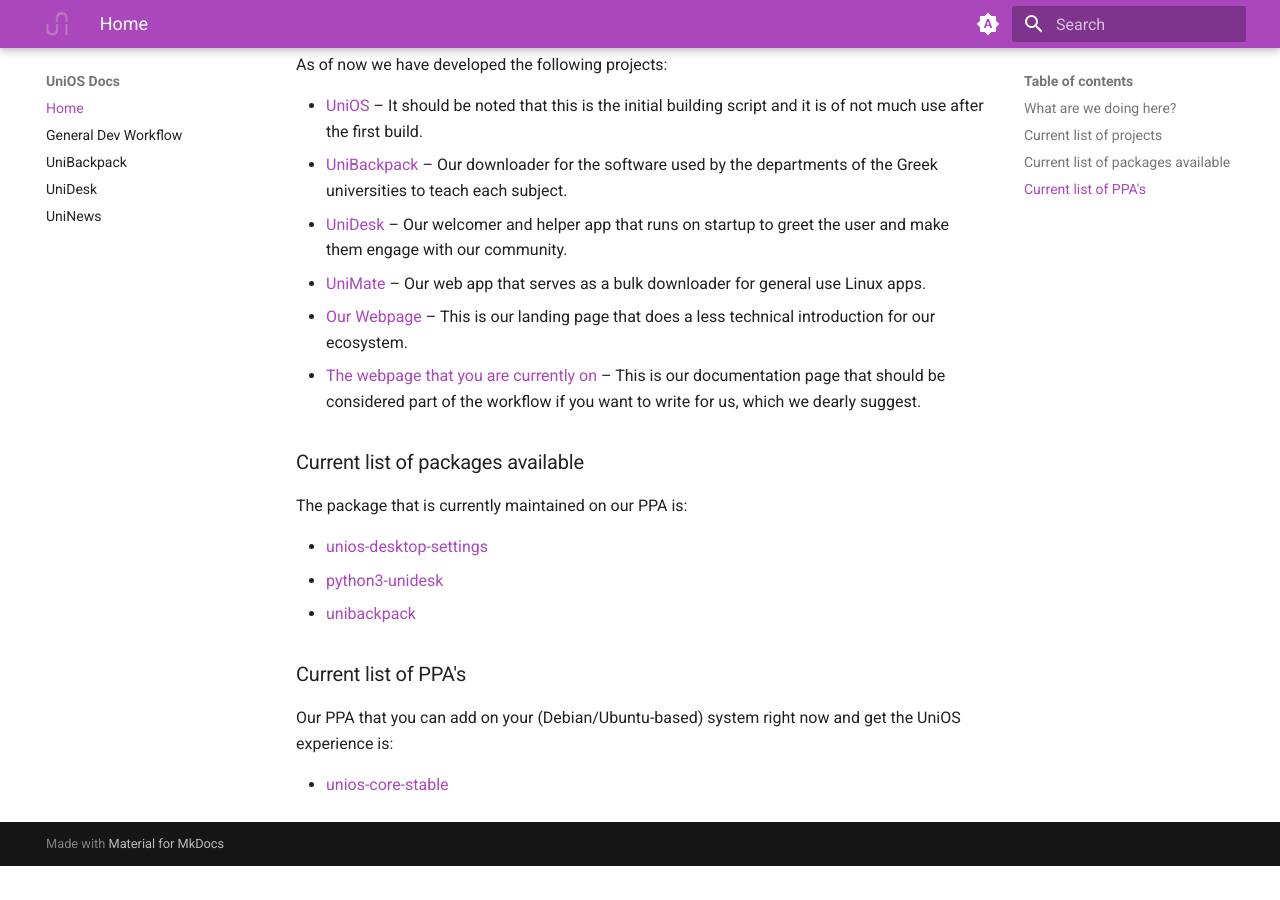
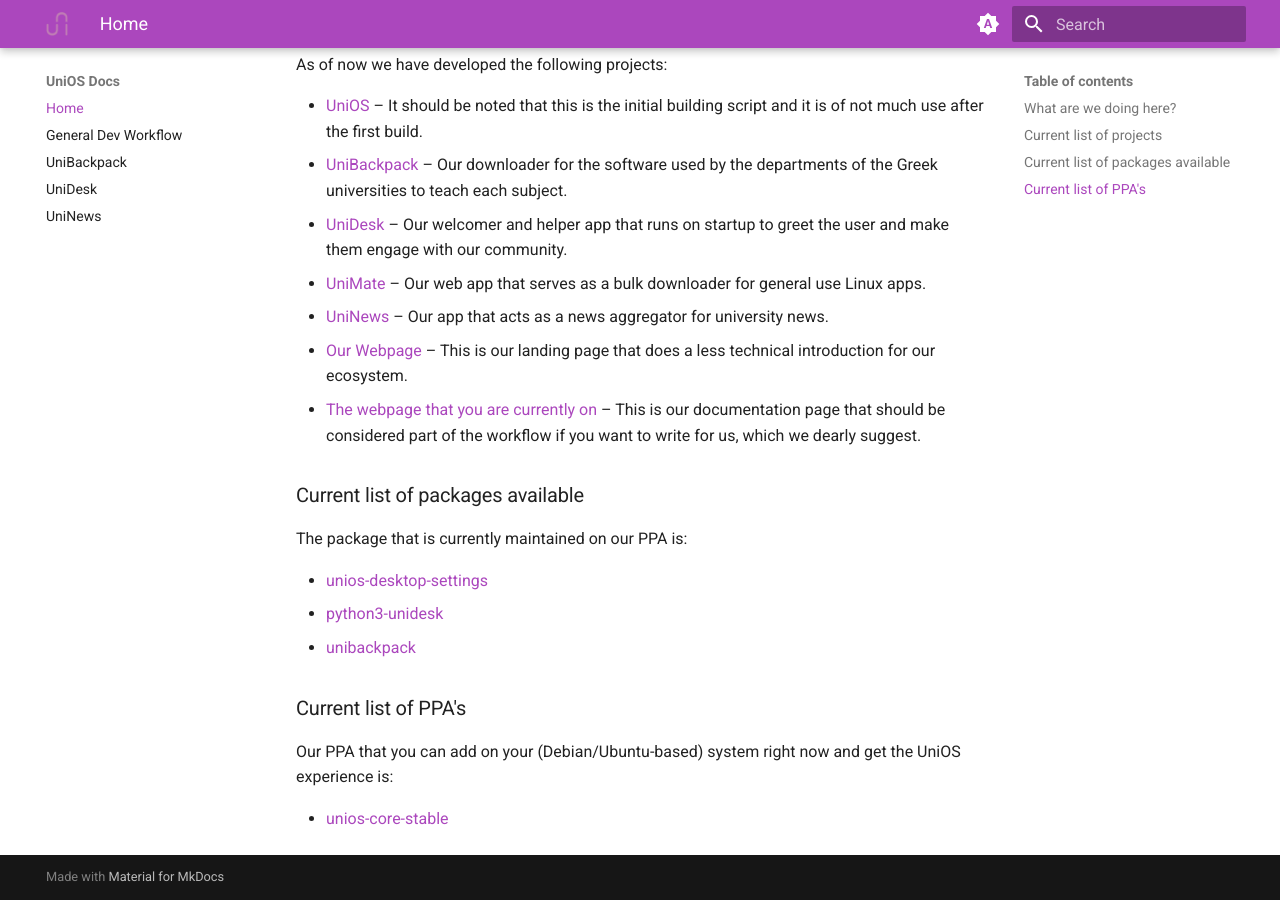
Before and after one commit to open-source-uom/UniOS-docs, an MkDocs documentation site: the page built from docs/index.md, in a window 1280 px wide and 900 px high, scrolled down 708 px. Built offline with MkDocs 1.6.1 and Material for MkDocs 9.7.7, drawn with Linux system fonts in a browser that asks for light colours; before the commit the page ends 1574 px from its top, so only the background shows below that.

```diff
--- a/docs/index.md
+++ b/docs/index.md
@@ -16,6 +16,7 @@
 * <a href="https://github.com/open-source-uom/UniBackpack" target="_blank">UniBackpack</a> – Our downloader for the software used by the departments of the Greek universities to teach each subject.
 * <a href="https://github.com/open-source-uom/UniDesk" target="_blank">UniDesk</a> – Our welcomer and helper app that runs on startup to greet the user and make them engage with our community.
 * <a href="https://github.com/open-source-uom/UniMate" target="_blank">UniMate</a> – Our web app that serves as a bulk downloader for general use Linux apps.
+* <a href="https://github.com/open-source-uom/UniNews" target="_blank">UniNews</a> – Our app that acts as a news aggregator for university news.
 * <a href="https://unios-project.eu" target="_blank">Our Webpage</a> – This is our landing page that does a less technical introduction for our ecosystem.
 * <a href="https://docs.unios-project.eu" target="_blank">The webpage that you are currently on</a> – This is our documentation page that should be considered part of the workflow if you want to write for us, which we dearly suggest.
 
```
